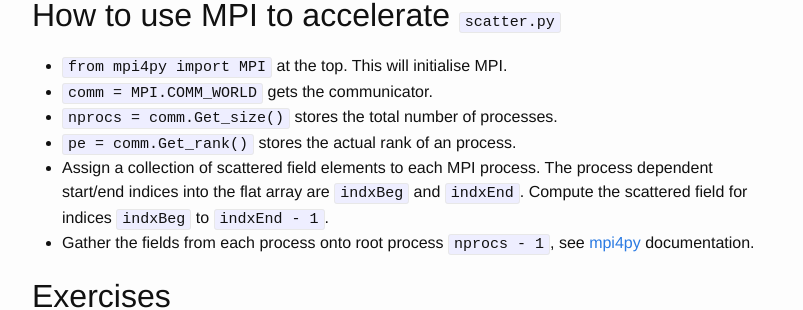
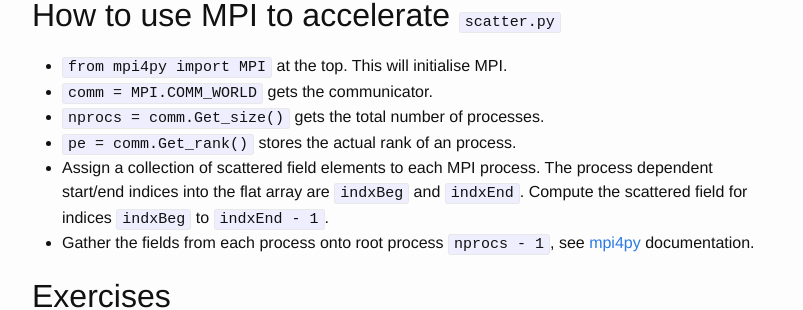
Before and after one commit to nesi/perf-training, a Jekyll site: the page built from _lessons/python-scatter/05-mpi.md, in a window 1280 px wide and 900 px high, scrolled down 5110 px. Shown: the part 152-462 px from the top of the window, without its empty margins (238-1041 px from the left). Built offline with Jekyll 4.4.1, drawn with Linux system fonts in a browser that asks for light colours.

Commit message:
Update _lessons/python-scatter/05-mpi.md
Co-Authored-By: mand35 <mandes.schoenherr@nesi.org.nz>

```diff
--- a/_lessons/python-scatter/05-mpi.md
+++ b/_lessons/python-scatter/05-mpi.md
@@ -150,7 +150,7 @@ mpiexec -n 8 python scatter.py
 
  * `from mpi4py import MPI` at the top. This will initialise MPI.
  * `comm = MPI.COMM_WORLD` gets the communicator.
- * `nprocs = comm.Get_size()` stores the total number of processes.
+ * `nprocs = comm.Get_size()` gets the total number of processes.
  * `pe = comm.Get_rank()` stores the actual rank of an process.
  * Assign a collection of scattered field elements to each MPI process. The process dependent start/end indices into the flat array are `indxBeg` and `indxEnd`. Compute the scattered field for indices `indxBeg` to `indxEnd - 1`.
  * Gather the fields from each process onto root process `nprocs - 1`, see [mpi4py](https://info.gwdg.de/~ceulig/docs-dev/doku.php?id=en:services:application_services:high_performance_computing:mpi4py) documentation.
```
